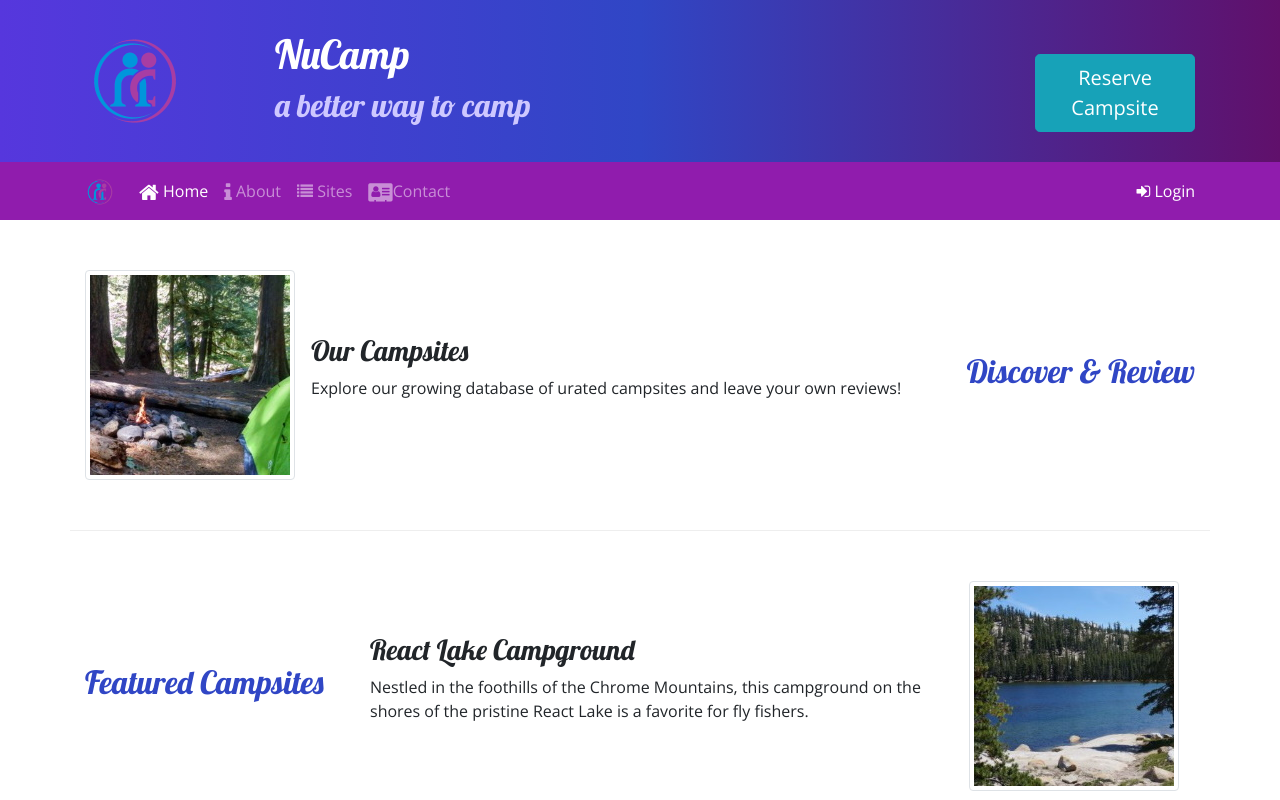
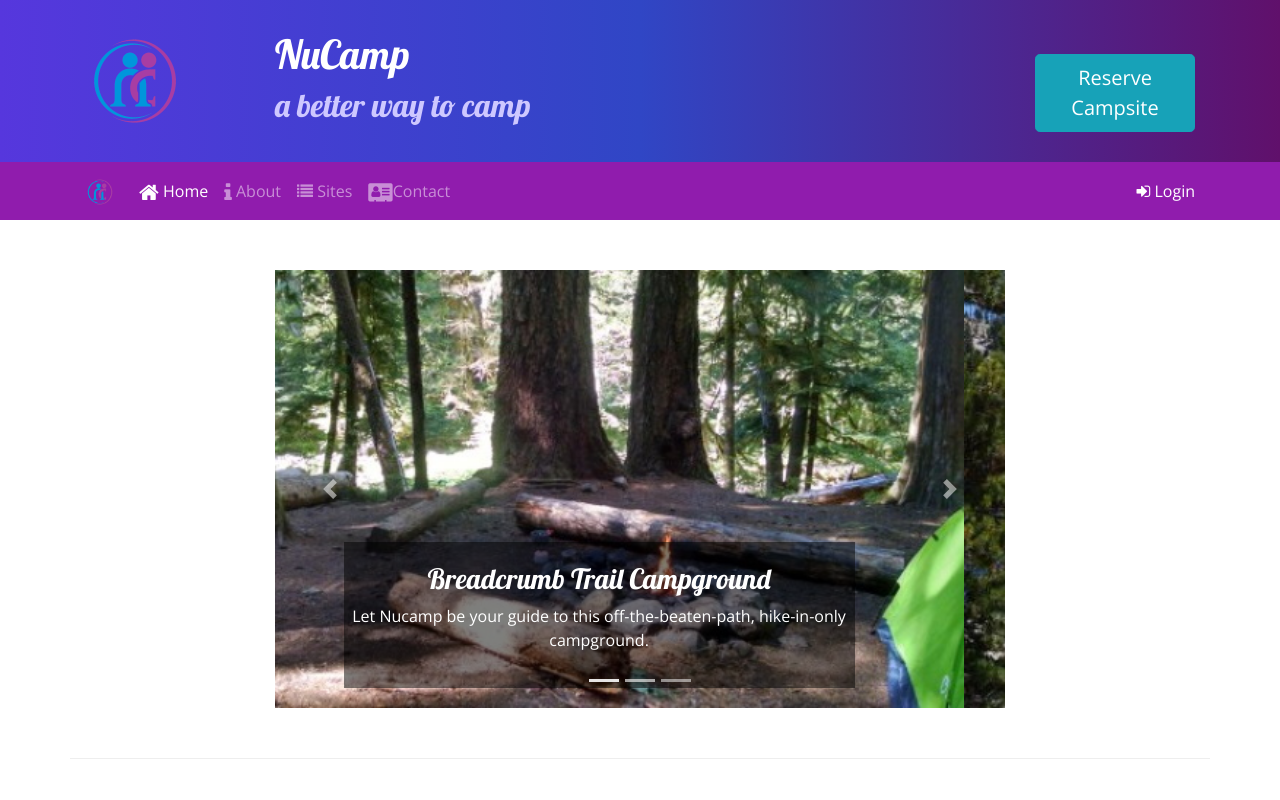
Before and after one commit to TimothyJReid/2-bootstrap, a website: page index.html in a window 1280 px wide. Shown: the top 800 px of the page. Drawn offline with nearby package versions, Linux system fonts and the light colour scheme.

Commit message:
Add a carousel

```diff
--- a/css/styles.css
+++ b/css/styles.css
@@ -42,3 +42,11 @@ header h2 {
     border-top: none;
     padding: 10px;
 }
+
+.carousel-caption {
+    background-color: rgba(0, 0, 0, 0.5);
+}
+
+.carousel {
+    border: #5637DD;
+}
--- a/index.html
+++ b/index.html
@@ -100,6 +100,51 @@
     </div>
 
     <div class="container">
+
+        <div class="row row-content">
+            <div class="col-md-8 mx-auto">
+                <div id="homeCarousel" class="carousel slide" data-ride="carousel">
+                    <ol class="carousel-indicators">
+                        <li data-target="#homeCarousel" data-slide-to="0" class="active"></li>
+                        <li data-target="#homeCarousel" data-slide-to="1"></li>
+                        <li data-target="#homeCarousel" data-slide-to="2"></li>
+
+                    </ol>
+                    <div class="carousel-inner">
+                        <div class="carousel-item active">
+                            <img class="d-block w-100" src="/img/breadcrumb-trail.jpg" alt="Breadcrumb Trail Campground">
+                            <div class="carousel-caption">
+                                <h3>Breadcrumb Trail Campground</h3>
+                                <p>Let Nucamp be your guide to this off-the-beaten-path, hike-in-only campground.</p>
+                            </div>
+                        </div>
+                        <div class="carousel-item ">
+                            <img class="d-block w-100" src="/img/react-lake.jpg" alt="React Lake Campground">
+                            <div class="carousel-caption">
+                                <h3>React Lake Campground</h3>
+                                <p>Nestled in the foothills of the Chrome Mountains, this campground on the shores of the pristine React Lake is a favorite for fly fishers.</p>
+                            </div>
+                        </div>
+                        <div class="carousel-item ">
+                            <img class="d-block w-100" src="/img/chrome-river.jpg" alt="Chrome River Campground">
+                            <div class="carousel-caption">
+                                <h3>Chrome River Campground</h3>
+                                <p>Spend a few sunny days and starry nights beneath a canopy of old-grown firs at this enchanting spot by the Chrome River </p>
+                            </div>
+                        </div>
+                    </div>
+                    <a class="carousel-control-prev" href="#homeCarousel" role="button" data-slide="prev">
+                    <span class="carousel-control-prev-icon"></span>
+                    <span class="sr-only">Previous</span>
+                </a>
+                <a class="carousel-control-next" href="#homeCarousel" role="button" data-slide="next">
+                    <span class="carousel-control-next-icon"></span>
+                    <span class="sr-only">Next</span>
+                </a>
+                </div>
+            </div>
+        </div>
+
         <div class="row row-content align-items-center">
             <div class="col-sm-4 order-sm-last col-md-3">
                 <h2 class="text-sm-right">Discover & Review</h2>
```
